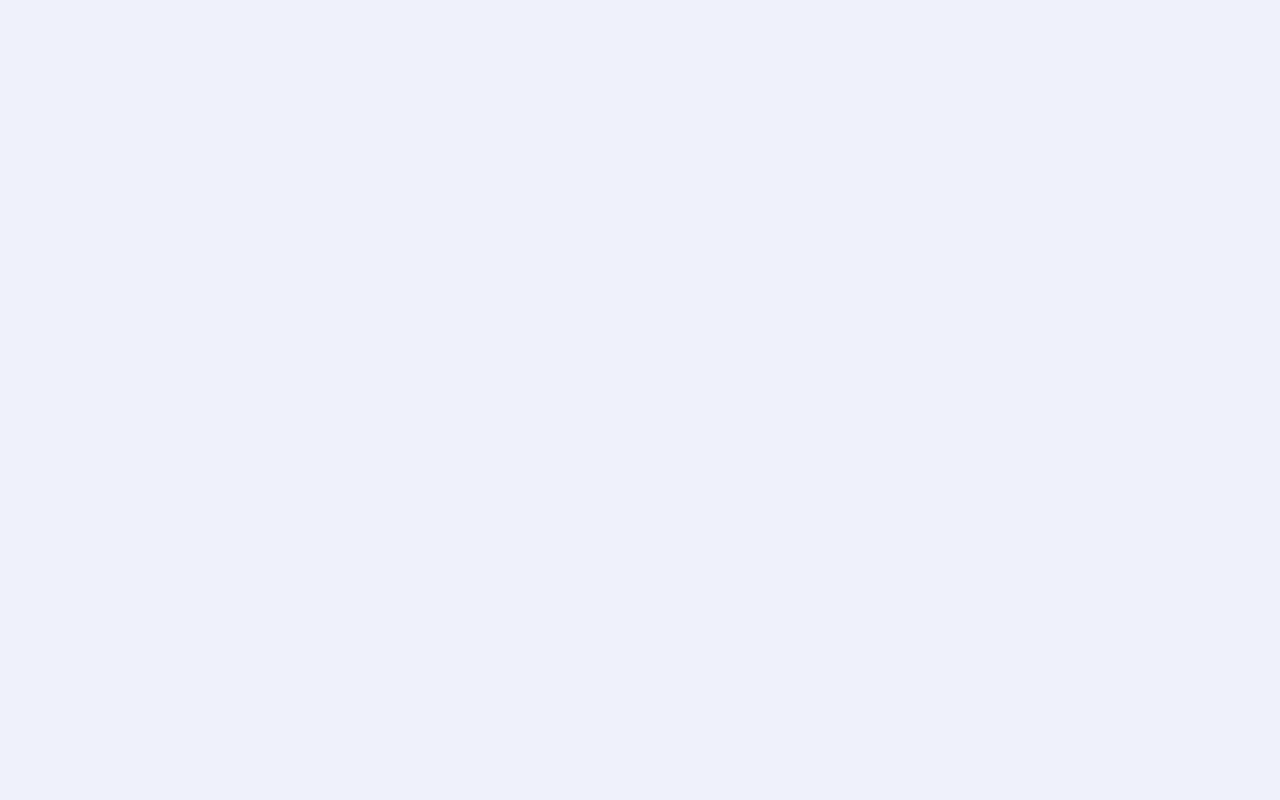
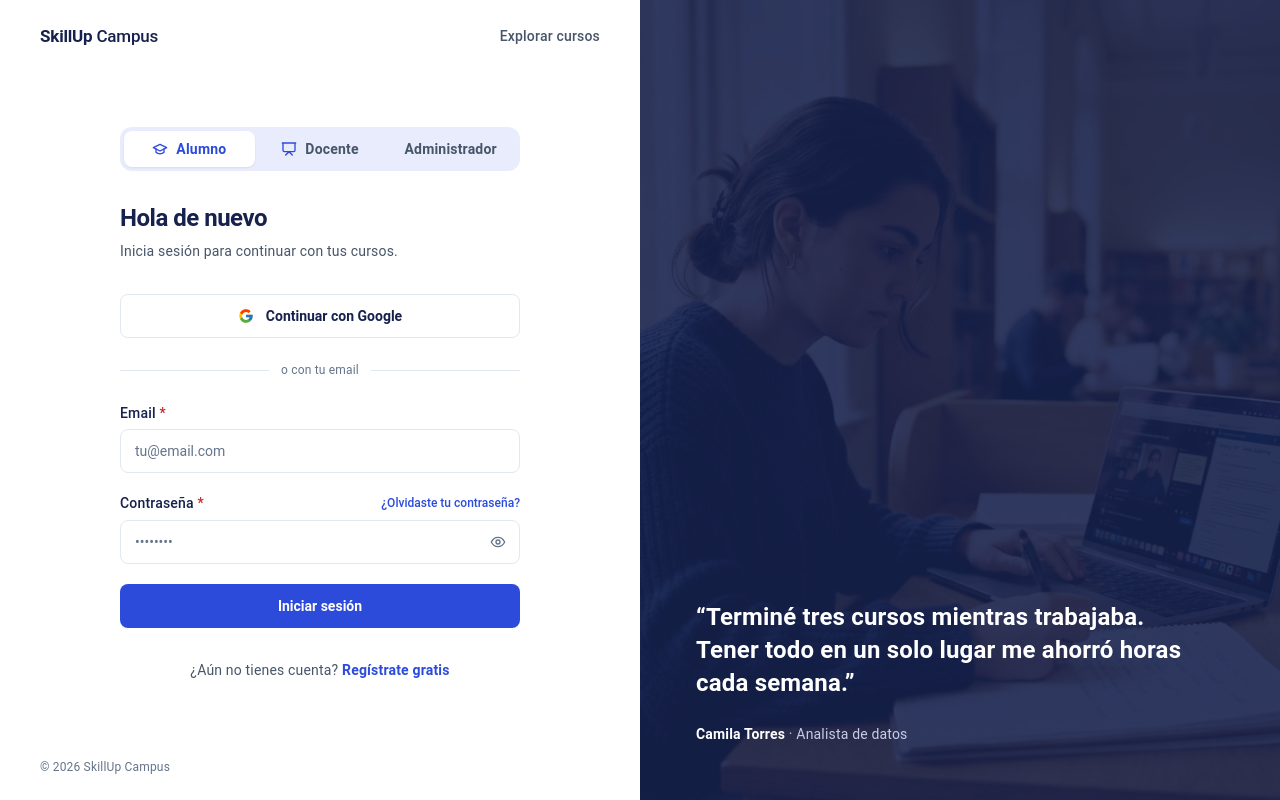
Before and after one commit to Talently-Lab/SkillUp-s2607, a React (Vite) app in the folder frontend/: page /login in a window 1280 px wide. Before the commit this address had no page. Built offline with nearby package versions, Linux system fonts and the light colour scheme.

Commit message:
feat: build the login page

```diff
--- a/frontend/src/App.tsx
+++ b/frontend/src/App.tsx
@@ -5,6 +5,7 @@ import { CourseDetail } from "./modules/catalog/pages/CourseDetail";
 import { Admin } from "./modules/admin/Admin";
 import { Student } from "./modules/student/Student";
 import { Register } from "./modules/auth/pages/Register";
+import { Login } from "./modules/auth/pages/Login";
 import { DashboardLayout } from "./layouts/DashboardLayout";
 import { PublicLayout } from "./layouts/PublicLayout";
 
@@ -17,6 +18,7 @@ function App() {
         <Route path="/catalog/:courseId" element=<CourseDetail /> />
       </Route>
       <Route path="/register" element=<Register /> />
+      <Route path="/login" element=<Login /> />
       {/* This route must be protected and only accessible to users with admin privileges */}
       <Route path="/admin" element=<DashboardLayout title="Admin" />>
         <Route index element=<Admin /> />
--- /dev/null
+++ b/frontend/src/modules/auth/pages/Login.css
@@ -0,0 +1,78 @@
+.login__toggle {
+  margin-bottom: 2rem;
+}
+
+.login__title {
+  margin: 0;
+  font-size: 1.5rem;
+  font-weight: 700;
+  line-height: 1.25;
+  letter-spacing: -0.5px;
+}
+
+.login__subtitle {
+  margin-top: 0.5rem;
+  font-size: 0.875rem;
+  color: var(--text-muted);
+}
+
+.login__google {
+  margin-top: 2rem;
+}
+
+.login__form {
+  display: flex;
+  flex-direction: column;
+  gap: 1.25rem;
+}
+
+.login__form--spaced {
+  margin-top: 2rem;
+}
+
+.login__forgot {
+  padding: 0;
+  font-size: 0.75rem;
+  font-weight: 500;
+  color: var(--color-primary);
+
+  &:hover {
+    text-decoration: underline;
+  }
+}
+
+.login__submit {
+  width: 100%;
+  height: 2.75rem;
+  border-radius: var(--radius);
+  background-color: var(--color-primary);
+  font-size: 0.875rem;
+  font-weight: 600;
+  color: var(--fg);
+  transition: background-color 0.15s ease;
+
+  &:hover {
+    background-color: var(--color-primary-hover);
+  }
+
+  &:focus-visible {
+    outline: none;
+    box-shadow: 0 0 0 4px var(--color-primary-soft);
+  }
+}
+
+.login__footer {
+  margin-top: 2rem;
+  font-size: 0.875rem;
+  text-align: center;
+  color: var(--text-muted);
+}
+
+.login__register-link {
+  font-weight: 600;
+  color: var(--color-primary);
+
+  &:hover {
+    text-decoration: underline;
+  }
+}
--- /dev/null
+++ b/frontend/src/modules/auth/pages/Login.tsx
@@ -0,0 +1,133 @@
+import { useState, type FormEvent } from "react";
+import { Link, useSearchParams } from "react-router";
+
+import { AuthLayout } from "../../../layouts/AuthLayout";
+import { AccountTypeToggle } from "../../../shared/components/AccountTypeToggle";
+import { AuthDivider } from "../../../shared/components/AuthDivider";
+import { FormField } from "../../../shared/components/FormField";
+import { GoogleButton } from "../../../shared/components/GoogleButton";
+import { PasswordToggle } from "../../../shared/components/PasswordToggle";
+import { copy } from "../constants/loginCopy";
+import { accountTypeFromParam } from "../utils/accountTypeFromParam";
+import {
+  validateLogin,
+  type LoginErrors,
+  type LoginValues,
+} from "../utils/validateLogin";
+import type { AccountType } from "../../../shared/types/account";
+import "./Login.css";
+
+export function Login() {
+  const [params] = useSearchParams();
+  const [accountType, setAccountType] = useState<AccountType>(() =>
+    accountTypeFromParam(params.get("tipo")),
+  );
+  const [showPassword, setShowPassword] = useState(false);
+  const [values, setValues] = useState<LoginValues>({
+    email: "",
+    password: "",
+  });
+  const [errors, setErrors] = useState<LoginErrors>({});
+  const text = copy[accountType];
+  const isAdmin = accountType === "admin";
+
+  const handleChange = (field: keyof LoginValues, value: string) => {
+    setValues((prev) => ({ ...prev, [field]: value }));
+    if (errors[field]) setErrors((prev) => ({ ...prev, [field]: undefined }));
+  };
+
+  const handleSubmit = (event: FormEvent<HTMLFormElement>) => {
+    event.preventDefault();
+    setErrors(validateLogin(values));
+  };
+
+  return (
+    <AuthLayout
+      quote="Terminé tres cursos mientras trabajaba. Tener todo en un solo lugar me ahorró horas cada semana."
+      author="Camila Torres"
+      role="Analista de datos"
+    >
+      <div className="login__toggle">
+        <AccountTypeToggle
+          value={accountType}
+          onChange={(type) => {
+            setAccountType(type);
+            setErrors({});
+          }}
+        />
+      </div>
+
+      <h1 className="login__title">{text.title}</h1>
+      <p className="login__subtitle">{text.subtitle}</p>
+
+      {!isAdmin && (
+        <>
+          <div className="login__google">
+            <GoogleButton />
+          </div>
+
+          <AuthDivider />
+        </>
+      )}
+
+      <form
+        className={isAdmin ? "login__form login__form--spaced" : "login__form"}
+        onSubmit={handleSubmit}
+        noValidate
+      >
+        <FormField
+          id="login-email"
+          label={text.emailLabel}
+          type="email"
+          autoComplete="email"
+          placeholder={text.emailPlaceholder}
+          required
+          value={values.email}
+          onChange={(event) => handleChange("email", event.target.value)}
+          error={errors.email}
+        />
+        <FormField
+          id="login-password"
+          label="Contraseña"
+          type={showPassword ? "text" : "password"}
+          autoComplete="current-password"
+          placeholder="••••••••"
+          required
+          value={values.password}
+          onChange={(event) => handleChange("password", event.target.value)}
+          error={errors.password}
+          labelAction={
+            <button type="button" className="login__forgot">
+              ¿Olvidaste tu contraseña?
+            </button>
+          }
+          trailing={
+            <PasswordToggle
+              visible={showPassword}
+              onToggle={() => setShowPassword((visible) => !visible)}
+            />
+          }
+        />
+
+        <button type="submit" className="login__submit">
+          {text.submit}
+        </button>
+      </form>
+
+      {isAdmin ? (
+        <p className="login__footer">
+          Las cuentas de administrador las crea el equipo académico.
+        </p>
+      ) : (
+        <p className="login__footer">
+          ¿Aún no tienes cuenta?{" "}
+          <Link to="/register" className="login__register-link">
+            {accountType === "teacher"
+              ? "Solicita tu cuenta docente"
+              : "Regístrate gratis"}
+          </Link>
+        </p>
+      )}
+    </AuthLayout>
+  );
+}
```
